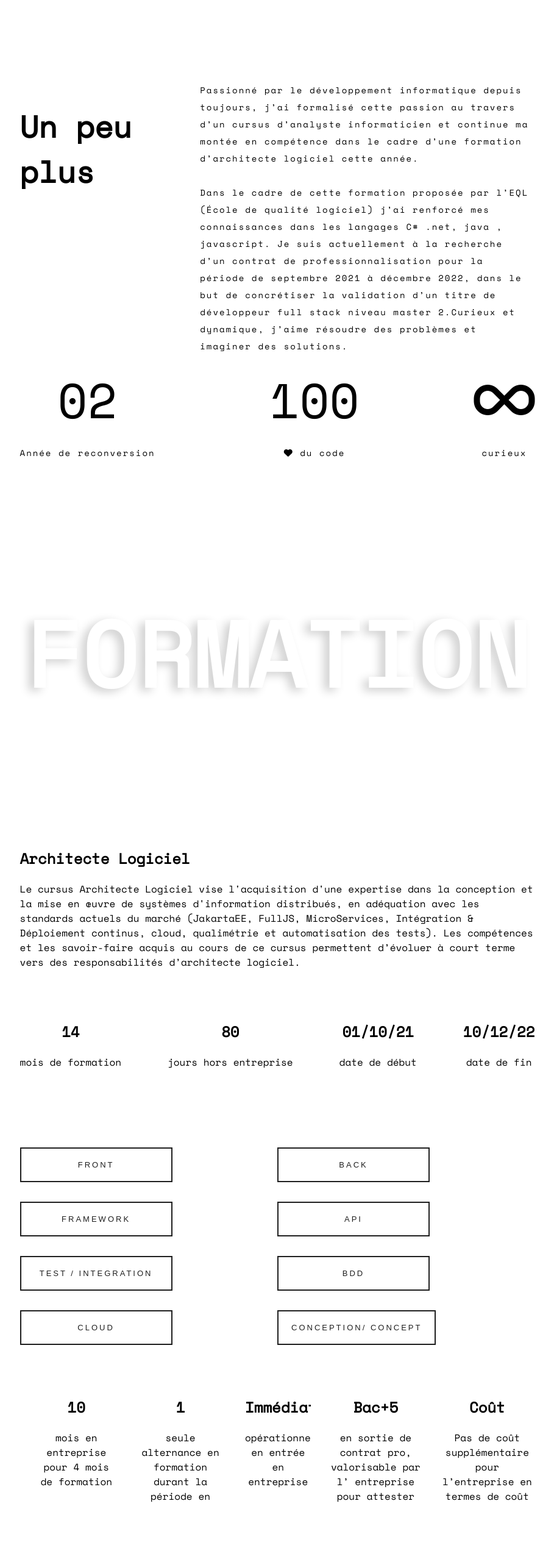
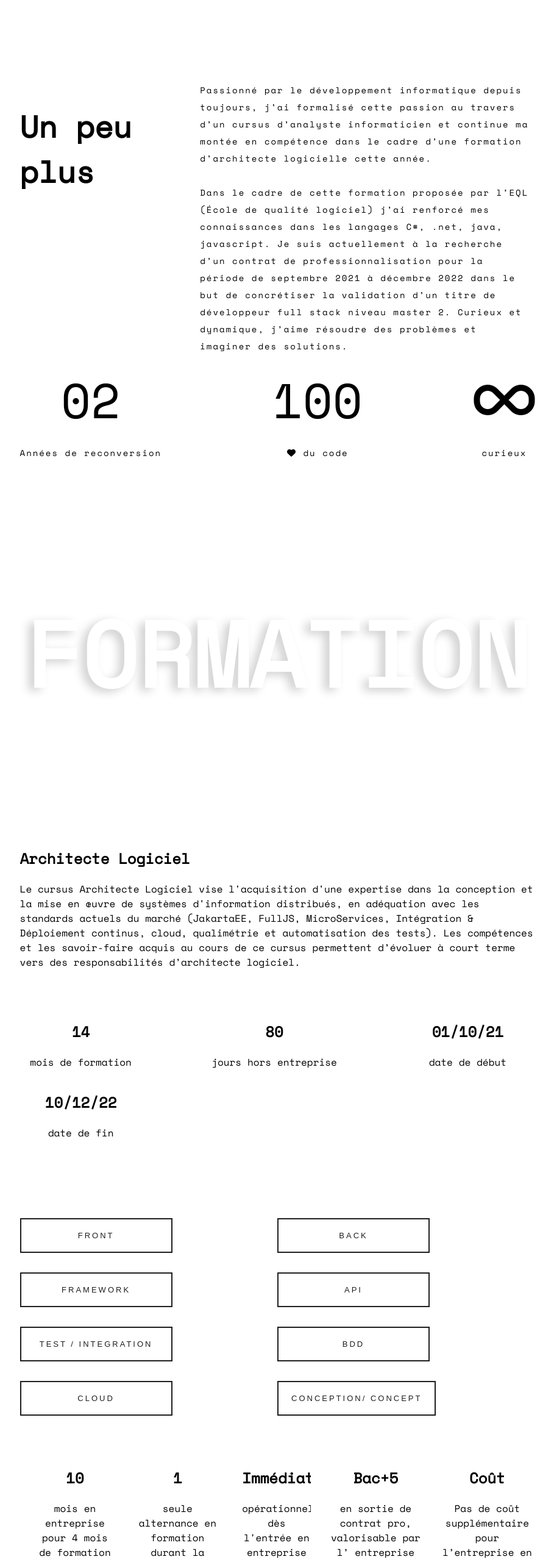
Before and after one commit to filouDeNesque/portfolio-react, a React (Create React App) app: page / in a window 1280 px wide. Shown: the part 1440-4002 px from the top of the page at 61% size, without its empty margins (185-1094 px from the left). Built offline with nearby package versions, Linux system fonts and the light colour scheme.

Commit message:
correction de faute et bug d'affichage

```diff
--- a/src/components/Contact.js
+++ b/src/components/Contact.js
@@ -6,7 +6,7 @@ function Contact(){
     <div className="Contact">
     <h2>Au travail... </h2>
     <p>
-    Disponible dès maintenant pour rejoindre votre équipe. Je reste à l'écoute de vos sollicitations.
+    Disponible dès à présent pour rejoindre votre équipe. Je reste à l'écoute de vos sollicitations.
     </p>
 
     <div className="contact-link-share">
--- a/src/components/EcoleInfos.js
+++ b/src/components/EcoleInfos.js
@@ -6,11 +6,11 @@ function EcoleInfos(){
     <div className="EcoleInfos">
     <div className="ecole-container-left">
     <h2>Organisme formateur EQL </h2>
-    <p> L 'Afcepf (EQL) est un organisme français de formation professionnelle et un établissement d’enseignement supérieur délivrant des diplômes d’État inscrits au RNCP. Spécialisée dans le domaine informatique études et développement et la reconversion professionnelle, elle dispense trois formations de niveau Bac+4 à Bac+5. AFCEPF et EQL (Ecole de la Qualité Logicielle) forment ensemble un établissement de formation professionnelle</p>
+    <p> L 'AFCEPF (EQL) est un organisme français de formation professionnelle et un établissement d’enseignement supérieur délivrant des diplômes d’État inscrits au RNCP. Spécialisée dans le domaine informatique études et développement et la reconversion professionnelle, il dispense trois formations de niveau Bac+4 à Bac+5. AFCEPF et EQL (Ecole de la Qualité Logicielle) forment ensemble un établissement de formation professionnelle visant une autonomie rapide de l'étudiant</p>
     </div>
     <div className="ecole-container-column-right">
     <h3>Histoire: </h3>
-    <p>L'Afcepf (Association française de conseil et d'éducation professionnelle) a été créée en 1984 avec l'appui de l'École Polytechnique Féminine. À l’origine, l’appellation de l’organisme était l’Association de Formation Continue de l’École Polytechnique Féminine. </p>
+    <p>L'AFCEPF (Association Française de Conseil et d'Education Professionnelle) a été créée en 1984 avec l'appui de l'École Polytechnique Féminine. À l’origine, l’appellation de l’organisme était l’Association de Formation Continue de l’École Polytechnique Féminine. </p>
     <h4>Titre délivré </h4>
     <ul>
     <li>Titre « Analyste informaticien » (Reconversion professionnelle)
--- a/src/components/Presentation.json
+++ b/src/components/Presentation.json
@@ -4,10 +4,10 @@
 },{
 
 "Title": "Un peu plus",
-"Paragraphe":"Passionné par le développement informatique depuis toujours, j’ai formalisé cette passion au travers d’un cursus d’analyste informaticien et continue ma montée en compétence dans le cadre d’une formation d’architecte logiciel cette année."
+"Paragraphe":"Passionné par le développement informatique depuis toujours, j’ai formalisé cette passion au travers d’un cursus d’analyste informaticien et continue ma montée en compétence dans le cadre d’une formation d’architecte logicielle cette année."
 },{
 
 "Title": "Un peu plus",
-"Paragraphe":" Dans le cadre de cette formation proposée par l’EQL (École de qualité logiciel) j’ai renforcé mes connaissances dans les langages C# .net, java , javascript. Je suis actuellement à la recherche d’un contrat de professionnalisation pour la période de septembre 2021 à décembre 2022, dans le but de concrétiser la validation d’un titre de développeur full stack niveau master 2.Curieux et dynamique, j’aime résoudre des problèmes et imaginer des solutions. "
+"Paragraphe":" Dans le cadre de cette formation proposée par l’EQL (École de qualité logiciel) j’ai renforcé mes connaissances dans les langages C#, .net, java, javascript. Je suis actuellement à la recherche d’un contrat de professionnalisation pour la période de septembre 2021 à décembre 2022 dans le but de concrétiser la validation d’un titre de développeur full stack niveau master 2. Curieux et dynamique, j’aime résoudre des problèmes et imaginer des solutions. "
 }
 ]
--- a/src/components/PresentationData.js
+++ b/src/components/PresentationData.js
@@ -5,7 +5,7 @@ function PresentationData() {
     <div className="PresentationData">
     <div className="dataColumn">
     <h2>02</h2>
-    <p>Année de reconversion</p>
+    <p>Années de reconversion</p>
     </div>
     <div className="dataColumn">
     <h2>100</h2>
--- a/src/components/TechnologieText.css
+++ b/src/components/TechnologieText.css
@@ -11,6 +11,7 @@
   text-align: center;
   padding-bottom: 6em;
   padding-top: 3em;
+  flex-wrap:wrap;
 }
 
 .Recap{
@@ -37,10 +38,22 @@
   -ms-overflow-style: none;  /* IE and Edge */
   scrollbar-width: none;  /* Firefox */
 }
+.Chiffre div{
+  margin-right:10px;
+  min-width:200px;
+
+}
 
 @media (max-width:600px){
   .Recap, .Chiffre{
     flex-wrap:wrap;
     justify-content:center;
   }
+  .Chiffre div{
+    min-width: 100%;
+  }
+  .Recap .sp-recap{
+ margin-left:0;
+  }
+
 }
--- a/src/components/TechnologieText.json
+++ b/src/components/TechnologieText.json
@@ -42,7 +42,7 @@
 },
 {
   "key":"Immédiat",
-  "content":"opérationnel en entrée en entreprise "
+  "content":"opérationnel dès l'entrée en entreprise "
 },
 {
   "key":"Bac+5",
```
